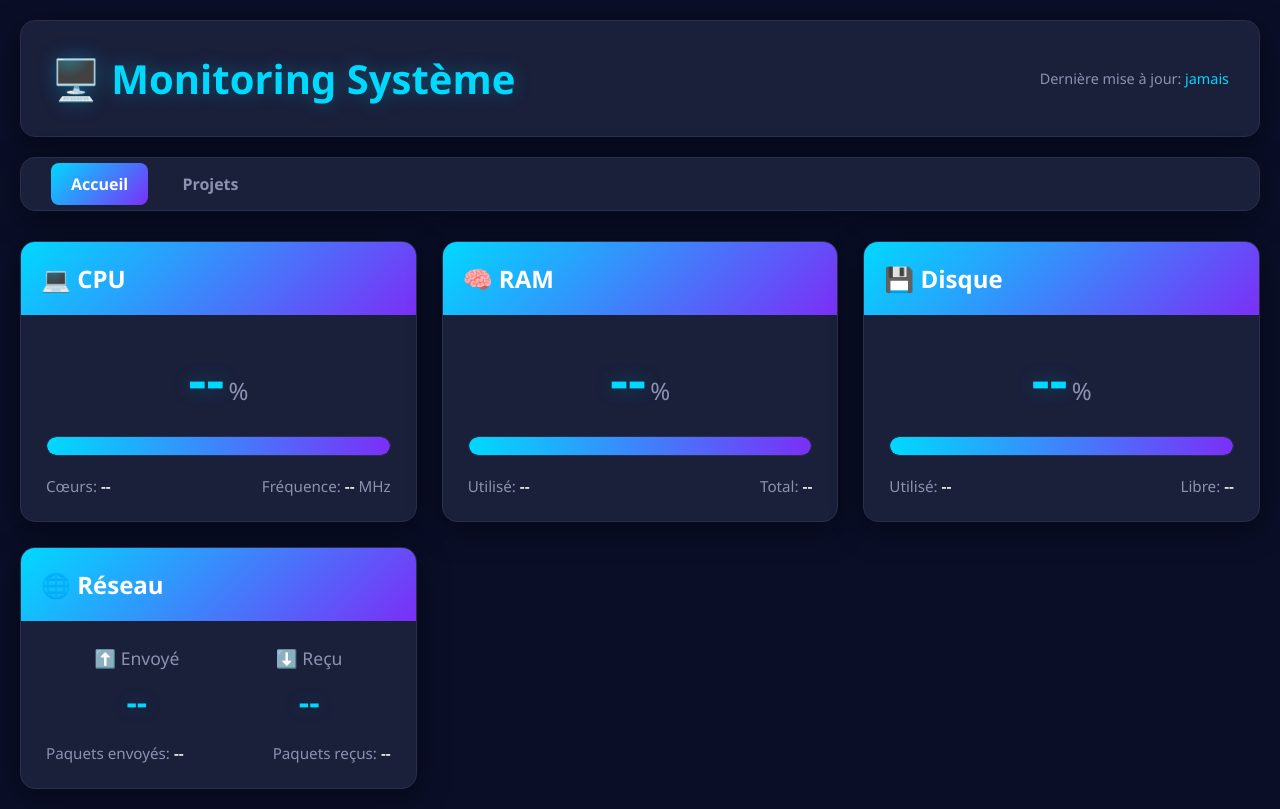
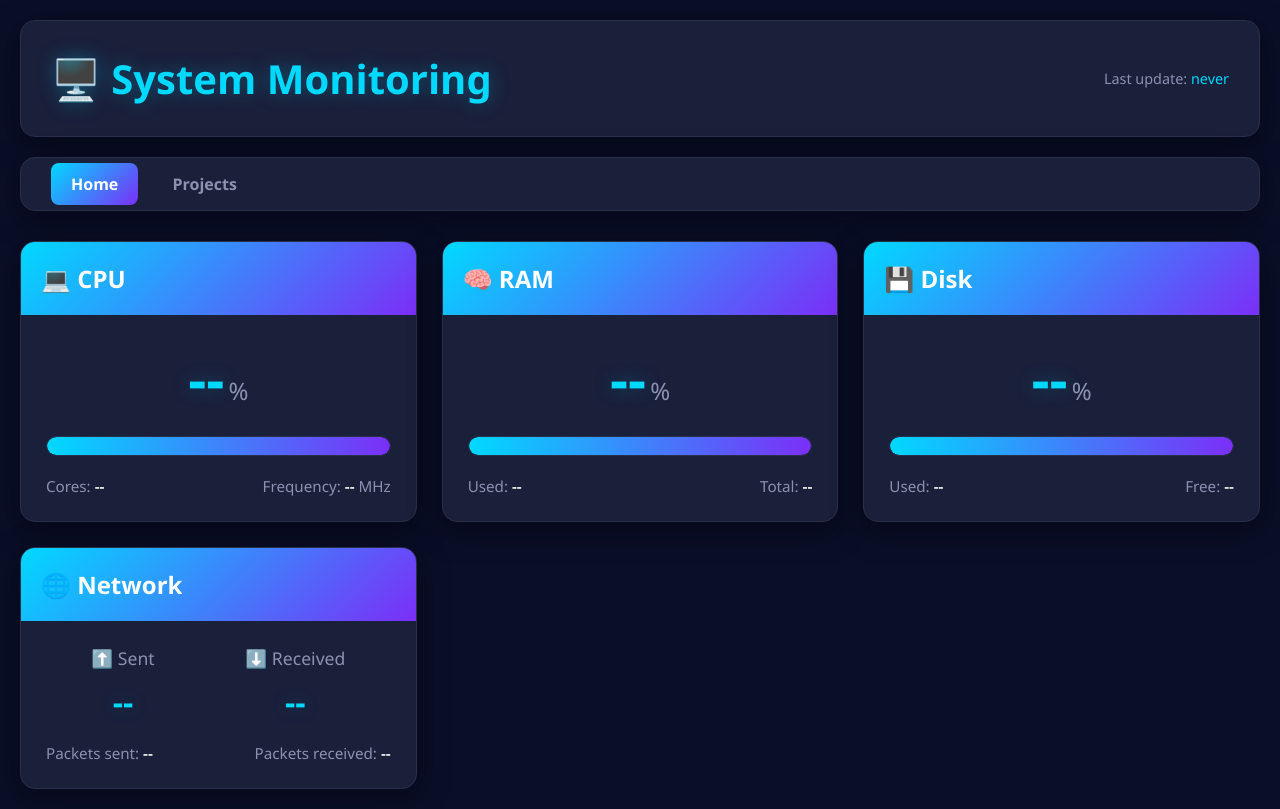
Before and after one commit to Laande/monitor-server, a Flask app: page / in a window 1280 px wide. Run offline with Flask 3, Linux system fonts and the light colour scheme; some libraries are stand-ins or nearby versions.

Commit message:
put everything in english

```diff
--- a/static/script.js
+++ b/static/script.js
@@ -14,20 +14,20 @@ function formatNumber(num) {
 }
 
 function getTimeAgo() {
-    if (!lastUpdateTime) return 'jamais';
+    if (!lastUpdateTime) return 'never';
 
     const seconds = Math.floor((Date.now() - lastUpdateTime) / 1000);
 
-    if (seconds < 5) return 'à l\'instant';
-    if (seconds < 60) return `il y a ${seconds} secondes`;
+    if (seconds < 5) return 'just now';
+    if (seconds < 60) return `${seconds} seconds ago`;
 
     const minutes = Math.floor(seconds / 60);
-    if (minutes === 1) return 'il y a 1 minute';
-    if (minutes < 60) return `il y a ${minutes} minutes`;
+    if (minutes === 1) return '1 minute ago';
+    if (minutes < 60) return `${minutes} minutes ago`;
 
     const hours = Math.floor(minutes / 60);
-    if (hours === 1) return 'il y a 1 heure';
-    return `il y a ${hours} heures`;
+    if (hours === 1) return '1 hour ago';
+    return `${hours} hours ago`;
 }
 
 function updateTimeDisplay() {
@@ -47,25 +47,25 @@ function updateUI(data) {
     document.getElementById('ram-used').textContent = formatBytes(data.memory.used);
     document.getElementById('ram-total').textContent = formatBytes(data.memory.total);
 
-    // Disque
+    // Disk
     document.getElementById('disk-percent').textContent = data.disk.percent.toFixed(1);
     document.getElementById('disk-progress').style.width = data.disk.percent + '%';
     document.getElementById('disk-used').textContent = formatBytes(data.disk.used);
     document.getElementById('disk-free').textContent = formatBytes(data.disk.free);
 
-    // Réseau
+    // Network
     document.getElementById('net-sent').textContent = formatBytes(data.network.bytes_sent);
     document.getElementById('net-recv').textContent = formatBytes(data.network.bytes_recv);
     document.getElementById('net-packets-sent').textContent = formatNumber(data.network.packets_sent);
     document.getElementById('net-packets-recv').textContent = formatNumber(data.network.packets_recv);
 
-    // Mise à jour du timestamp
+    // Update timestamp
     lastUpdateTime = Date.now();
     updateTimeDisplay();
 }
 
 socket.on('connect', () => {
-    console.log('WebSocket connecté');
+    console.log('WebSocket connected');
 });
 
 socket.on('stats_update', (data) => {
@@ -73,8 +73,8 @@ socket.on('stats_update', (data) => {
 });
 
 socket.on('disconnect', () => {
-    console.log('WebSocket déconnecté');
+    console.log('WebSocket disconnected');
 });
 
-// Mettre à jour l'affichage du temps toutes les secondes
+// Update time display every second
 setInterval(updateTimeDisplay, 1000);
--- a/templates/index.html
+++ b/templates/index.html
@@ -1,21 +1,21 @@
 <!DOCTYPE html>
-<html lang="fr">
+<html lang="en">
 <head>
     <meta charset="UTF-8">
     <meta name="viewport" content="width=device-width, initial-scale=1.0">
-    <title>Monitoring Système</title>
+    <title>System Monitoring</title>
     <link rel="stylesheet" href="{{ url_for('static', filename='style.css') }}">
 </head>
 <body>
     <div class="container">
         <header>
-            <h1>🖥️ Monitoring Système</h1>
-            <div class="last-update">Dernière mise à jour: <span id="last-update">--</span></div>
+            <h1>🖥️ System Monitoring</h1>
+            <div class="last-update">Last update: <span id="last-update">--</span></div>
         </header>
 
         <nav>
-            <a href="/" class="active">Accueil</a>
-            <a href="/projects">Projets</a>
+            <a href="/" class="active">Home</a>
+            <a href="/projects">Projects</a>
         </nav>
 
         <div class="grid">
@@ -33,8 +33,8 @@
                         <div class="progress-fill" id="cpu-progress"></div>
                     </div>
                     <div class="metric-details">
-                        <div>Cœurs: <span id="cpu-count">--</span></div>
-                        <div>Fréquence: <span id="cpu-freq">--</span> MHz</div>
+                        <div>Cores: <span id="cpu-count">--</span></div>
+                        <div>Frequency: <span id="cpu-freq">--</span> MHz</div>
                     </div>
                 </div>
             </div>
@@ -53,16 +53,16 @@
                         <div class="progress-fill" id="ram-progress"></div>
                     </div>
                     <div class="metric-details">
-                        <div>Utilisé: <span id="ram-used">--</span></div>
+                        <div>Used: <span id="ram-used">--</span></div>
                         <div>Total: <span id="ram-total">--</span></div>
                     </div>
                 </div>
             </div>
 
-            <!-- Disque -->
+            <!-- Disk -->
             <div class="card">
                 <div class="card-header">
-                    <h2>💾 Disque</h2>
+                    <h2>💾 Disk</h2>
                 </div>
                 <div class="card-body">
                     <div class="metric-main">
@@ -73,31 +73,31 @@
                         <div class="progress-fill" id="disk-progress"></div>
                     </div>
                     <div class="metric-details">
-                        <div>Utilisé: <span id="disk-used">--</span></div>
-                        <div>Libre: <span id="disk-free">--</span></div>
+                        <div>Used: <span id="disk-used">--</span></div>
+                        <div>Free: <span id="disk-free">--</span></div>
                     </div>
                 </div>
             </div>
 
-            <!-- Réseau -->
+            <!-- Network -->
             <div class="card">
                 <div class="card-header">
-                    <h2>🌐 Réseau</h2>
+                    <h2>🌐 Network</h2>
                 </div>
                 <div class="card-body">
                     <div class="network-stats">
                         <div class="network-item">
-                            <div class="network-label">⬆️ Envoyé</div>
+                            <div class="network-label">⬆️ Sent</div>
                             <div class="network-value" id="net-sent">--</div>
                         </div>
                         <div class="network-item">
-                            <div class="network-label">⬇️ Reçu</div>
+                            <div class="network-label">⬇️ Received</div>
                             <div class="network-value" id="net-recv">--</div>
                         </div>
                     </div>
                     <div class="metric-details">
-                        <div>Paquets envoyés: <span id="net-packets-sent">--</span></div>
-                        <div>Paquets reçus: <span id="net-packets-recv">--</span></div>
+                        <div>Packets sent: <span id="net-packets-sent">--</span></div>
+                        <div>Packets received: <span id="net-packets-recv">--</span></div>
                     </div>
                 </div>
             </div>
```
Also changed, not shown: README.md.
